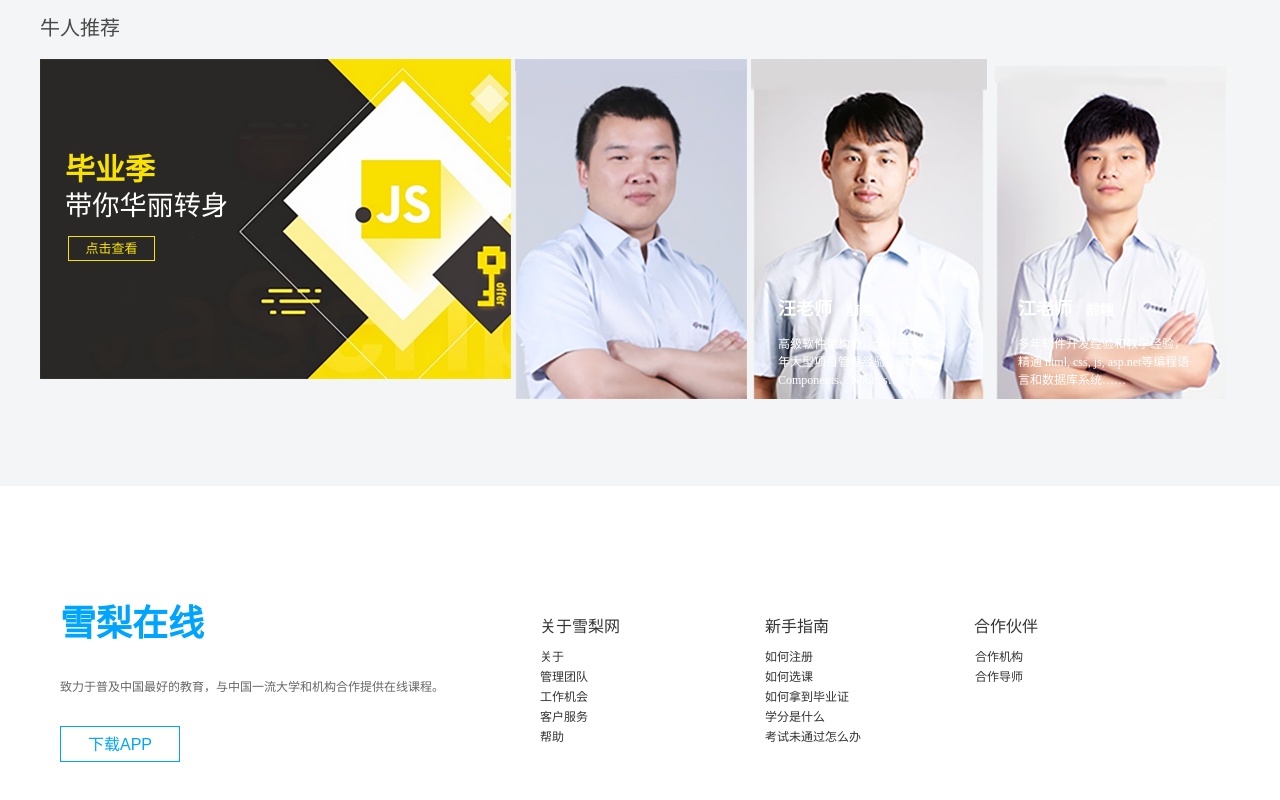
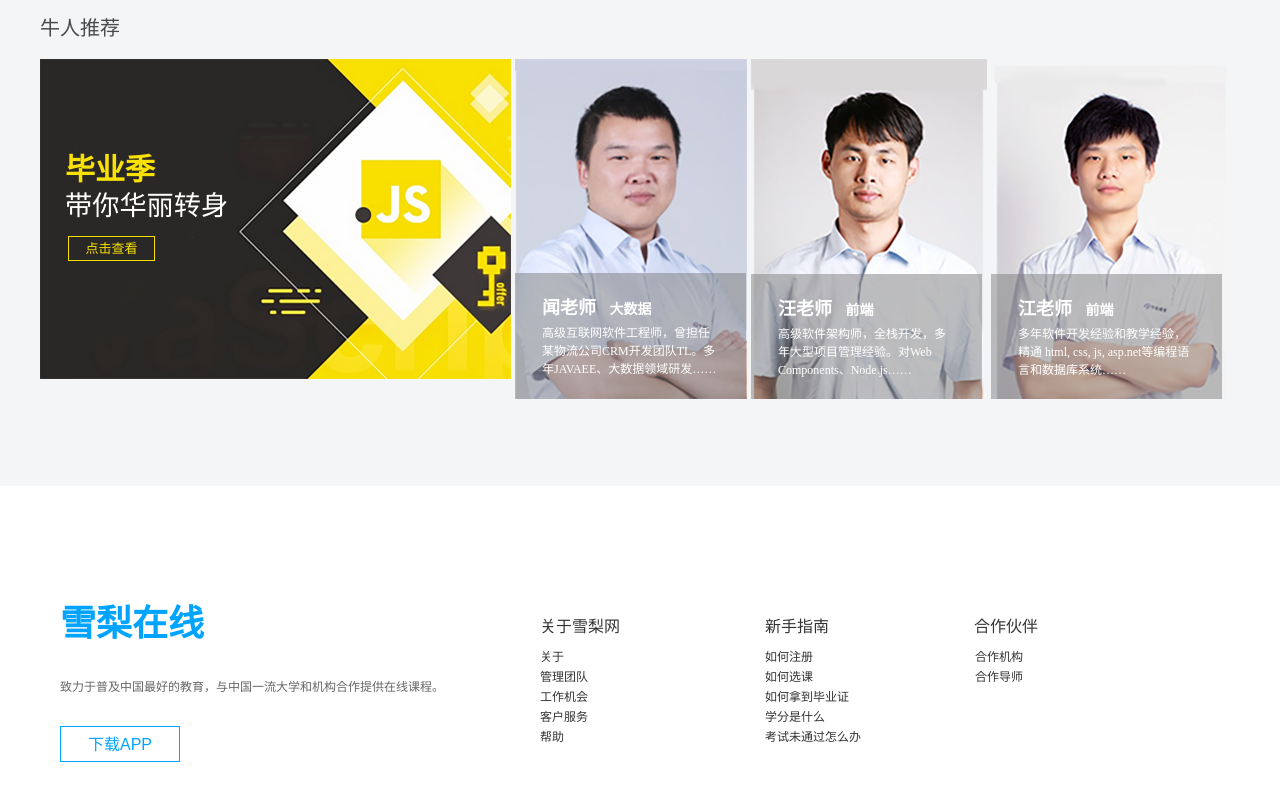
Before and after one commit to spiritZYT/web1-demo, a plain HTML site: page index.html in a window 1280 px wide. Shown: the part 1562-2362 px from the top of the page. Drawn offline with Linux system fonts and the light colour scheme.

Commit message:
Update 3.css

```diff
--- a/css/3.css
+++ b/css/3.css
@@ -343,25 +343,38 @@
 	color:rgba(249,225,3,1);
 }
 .box3-photo3{
- 	rgba(127,127,127,0.5);
-	width: 228px;
 	position: relative;
+}
+.first{
+	position: absolute;
+	bottom: -50px;
+	height: 180px;
+	width: 231px;
+	background-color: rgba(127,127,127,0.5);
+}
+.second{
+	position: absolute;
+	bottom: -40px;
+	height: 180px;
+	width: 231px;
+	background-color: rgba(127,127,127,0.5);
 }
 .box3-p6{
 	position: absolute;
 	display: block;
 	width: 175px;
 	height: 53px;
-	margin-top: -80px;
+	margin-top: 50px;
 	margin-left: 27px;
 	font-size:12px;
 	color:rgba(255,255,255,1);
 
 }
 .box3-p5{
+
 	display: block;
 	position: absolute;
-	margin-top: -120px;
+	margin-top: 20px;
 	margin-left: 27px;
 	font-size:18px;
 	font-weight:bold;
@@ -373,6 +386,33 @@
 	font-weight:bold;
 	color:rgba(255,255,255,1);
 }
+.box3-p10{
+	position: absolute;
+	display: block;
+	width: 175px;
+	height: 53px;
+	margin-top: 50px;
+	margin-left: 27px;
+	font-size:12px;
+	color:rgba(255,255,255,1);
+
+}
+.box3-p9{
+	display: block;
+	position: absolute;
+	margin-top: 20px;
+	margin-left: 27px;
+	font-size:18px;
+	font-weight:bold;
+	color:rgba(255,255,255,1);
+
+}
+.box3-p9 span{
+	font-size:14px;
+	font-weight:bold;
+	color:rgba(255,255,255,1);
+}
+
 .box4{
 	height: 418px;
 	background-color: #fff;
```
